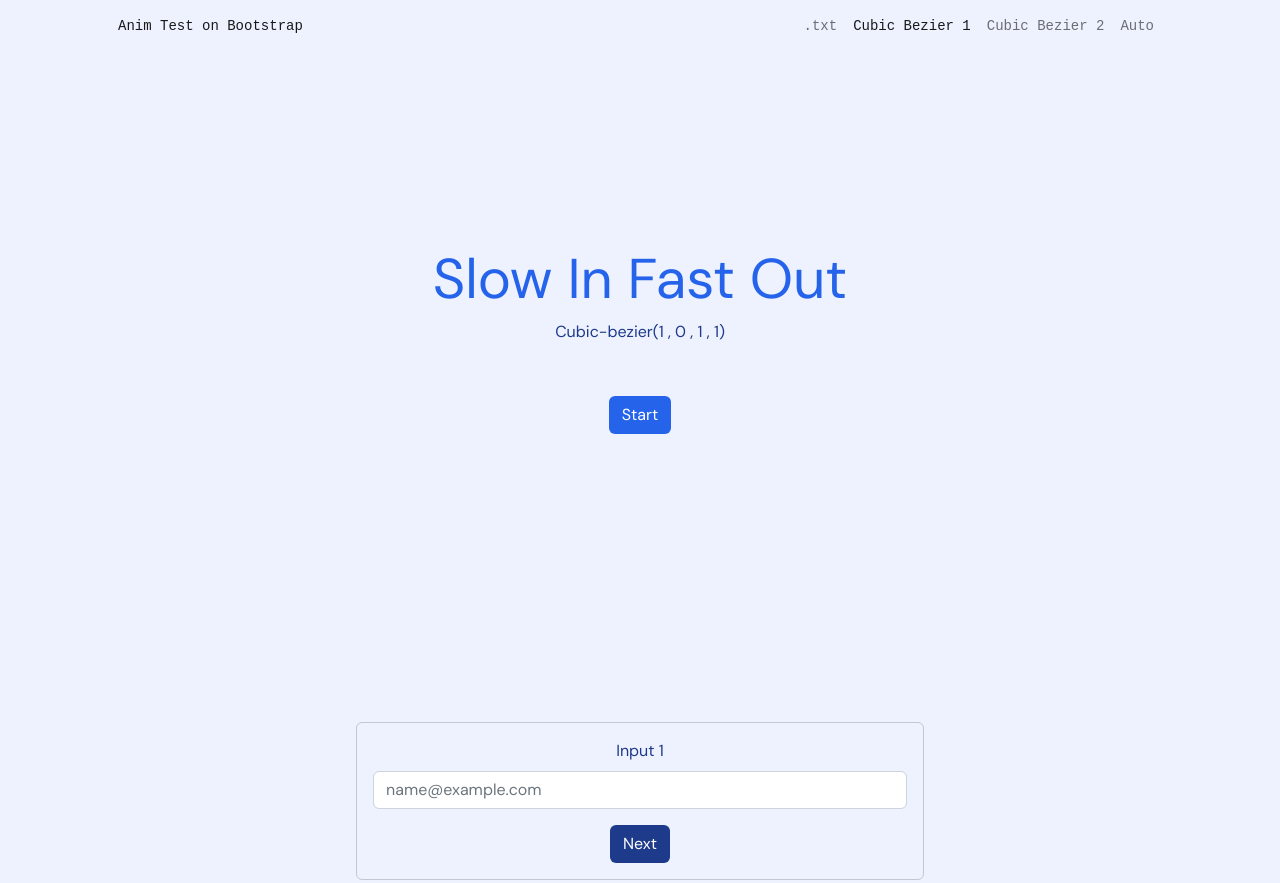
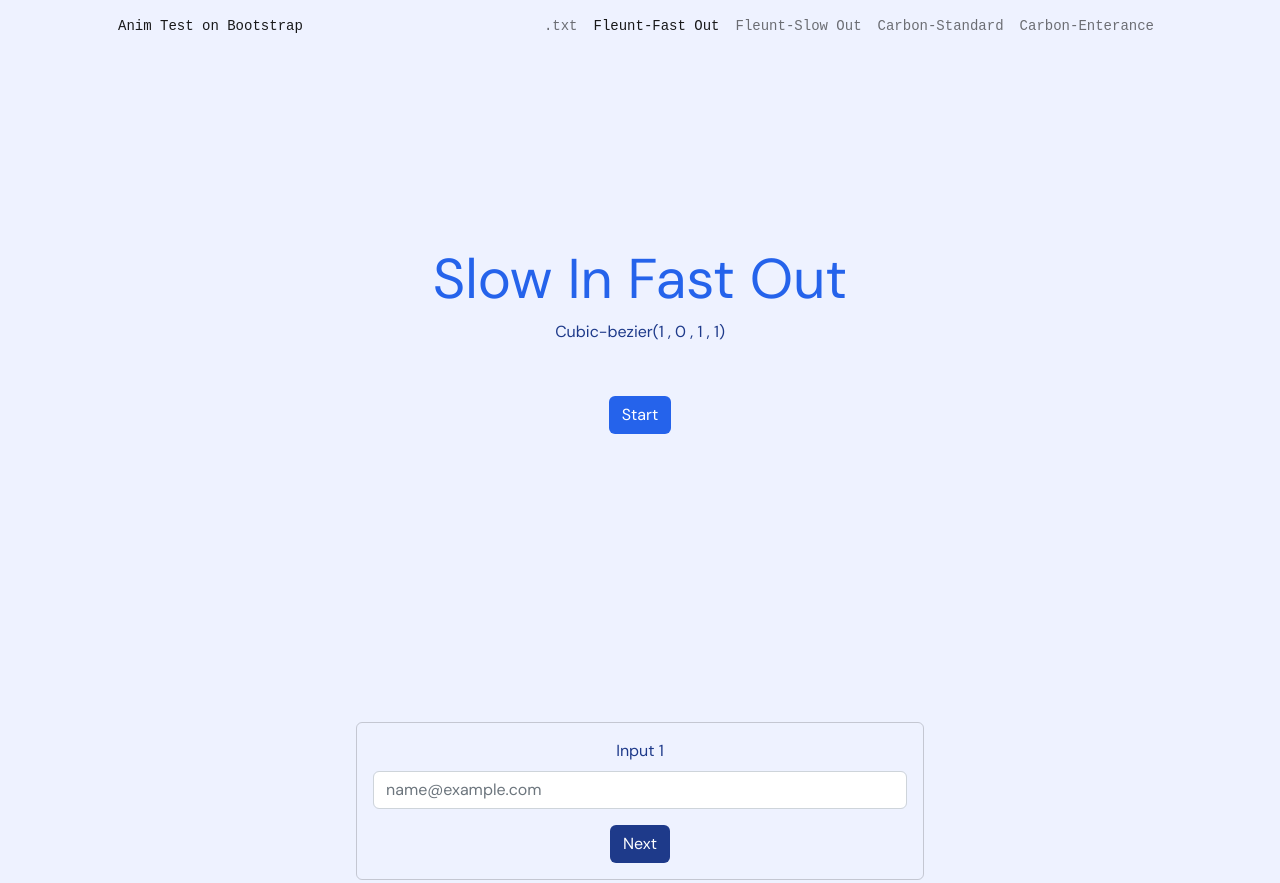
Before and after one commit to Teranya/automatic-octo-spork, a plain HTML site: page page1.html in a window 1280 px wide. Shown: the top 883 px of the page. Drawn offline with nearby package versions, Linux system fonts and the light colour scheme; a web font is replaced by a local one.

Commit message:
Update page1.html

```diff
--- a/page1.html
+++ b/page1.html
@@ -84,9 +84,10 @@
       <div class="collapse navbar-collapse" id="navbarSupportedContent">
         <ul class="navbar-nav ms-auto mb-2 mb-lg-0">
           <li class="nav-item"><a class="nav-link " href="index.html">.txt</a></li>
-          <li class="nav-item"><a class="nav-link active"  aria-current="page"  href="page1.html">Cubic Bezier 1</a></li>
-          <li class="nav-item"><a class="nav-link" href="page2.html">Cubic Bezier 2</a></li>
-          <li class="nav-item"><a class="nav-link" href="page3.html">Auto</a></li>
+          <li class="nav-item"><a class="nav-link active" aria-current="page" href="page1.html">Fleunt-Fast Out</a></li>
+          <li class="nav-item"><a class="nav-link "     href="page2.html">Fleunt-Slow Out</a></li>
+          <li class="nav-item"><a class="nav-link "  href="page3.html">Carbon-Standard</a></li>
+            <li class="nav-item"><a class="nav-link "  href="page3.html">Carbon-Enterance</a></li>
         </ul>
       </div>
     </div>
@@ -216,7 +217,7 @@
     var top = $('body').find($(this).attr('href')).offset().top-150;
     $('html, body').animate({
         scrollTop: top
-    },1000, $.bez([1, 0, 1, 1]));
+    },500, $.bez([1, 0, 1, 1]));
 
     return false;
 });
```
